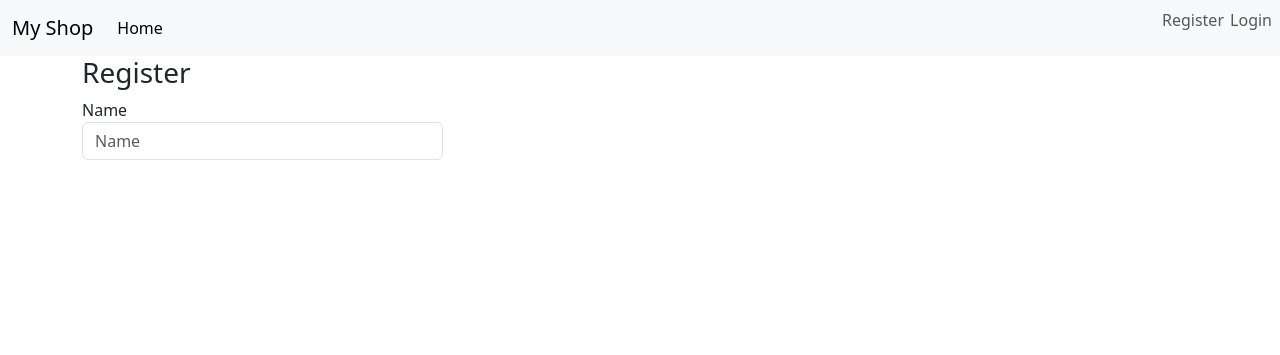
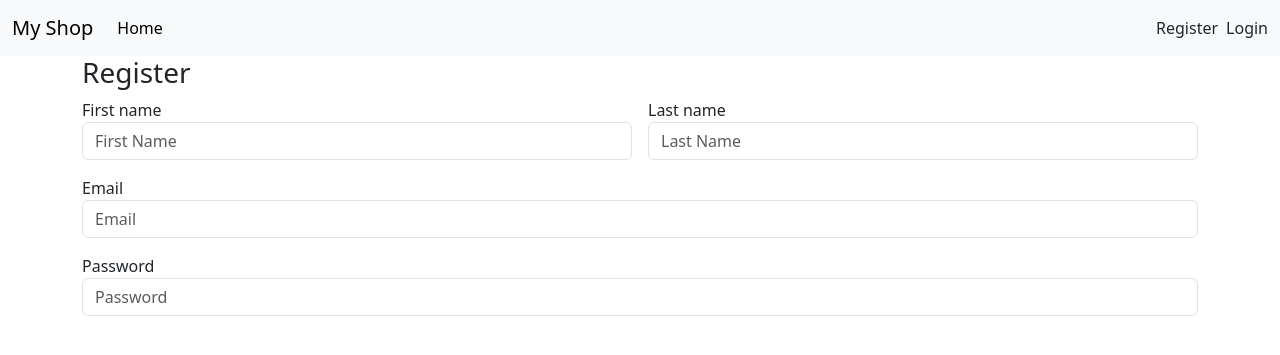
Before and after one commit to dusanivkovic/Shopping-Cart, a PHP site: page /register.php in a window 1280 px wide. Shown: the top 355 px of the page. Run offline with PHP 8.4, Linux system fonts and the light colour scheme.

Commit message:
Rendering input element on register file

```diff
--- a/app/forms/BaseInput.php
+++ b/app/forms/BaseInput.php
@@ -2,6 +2,7 @@
 namespace app\forms;
 abstract class BaseInput extends HtmlElement
 {
+    public string $type;
     public string $label;
     public string $name;
     public $for;
@@ -10,8 +11,9 @@ abstract class BaseInput extends HtmlElement
     public string $bootstrapClass;
     public string $id;
 
-    public function __construct(string $name, string $label = '', string $for ='', string $placeholder= '', string $value = '', string $bootstrapClass = 'col-md-4', string $id = '')
+    public function __construct(string $type, string $name, string $label = '', string $for ='', string $placeholder= '', string $value = '', string $bootstrapClass = 'col-md-4', string $id = '')
     {
+        $this->type = $type;
         $this->name = $name;
         $this->label = $label;
         $this->for = $for;
--- a/app/forms/TextInput.php
+++ b/app/forms/TextInput.php
@@ -4,6 +4,6 @@ class TextInput extends BaseInput
 {
     public function renderInput(): string
     {
-        return sprintf('<input type="text" id="nastavnik" name="%s" value="%s" class="form-control" placeholder="%s"></div>', $this->name, $this->value, $this->placeholder);
+        return sprintf('<input type="%s" id="nastavnik" name="%s" value="%s" class="form-control %s" placeholder="%s"></div>', $this->type, $this->name, $this->value, $this->bootstrapClass, $this->placeholder);
     }
 }
--- a/public/register.php
+++ b/public/register.php
@@ -4,7 +4,10 @@ require_once __DIR__ . '/../vendor/autoload.php';
 use app\forms\Form;
 use app\forms\TextInput;
 $form = new Form('registerController.php');
-$form->addElement(new TextInput('name', 'Name', 'name', 'Name'));
+$form->addElement(new TextInput('text', 'firstname', 'First name', 'firstName', 'First Name', '', 'col-md-6'));
+$form->addElement(new TextInput('text', 'lastname', 'Last name', 'lastName', 'Last Name', '', 'col-md-6'));
+$form->addElement(new TextInput('mail', 'email', 'Email', 'email', 'Email', '', 'col-12'));
+$form->addElement(new TextInput('password', 'password', 'Password', 'password', 'Password', '', 'col-12'));
 ?>
 <div class="container">
     <h3>Register</h3>
@@ -12,3 +15,5 @@ $form->addElement(new TextInput('name', 'Name', 'name', 'Name'));
     echo $form->render();
 ?>
 </div>
+<?php
+include_once __DIR__ . '/../view/footer.php';
--- a/view/header.php
+++ b/view/header.php
@@ -9,22 +9,24 @@
   <body>
     <nav class="navbar navbar-expand-lg bg-body-tertiary">
     <div class="container-fluid">
-        <a class="navbar-brand" href="#">My Shop</a>
+        <a class="navbar-brand" href="index.php">My Shop</a>
         <button class="navbar-toggler" type="button" data-bs-toggle="collapse" data-bs-target="#navbarNav" aria-controls="navbarNav" aria-expanded="false" aria-label="Toggle navigation">
         <span class="navbar-toggler-icon"></span>
         </button>
         <div class="collapse navbar-collapse" id="navbarNav">
             <ul class="navbar-nav">
                 <li class="nav-item">
-                <a class="nav-link active" aria-current="page" href="index.php">Home</a>
-                </li>
-                <li class="nav-item position-absolute top-0 end-0 mx-5">
-                <a class="nav-link" href="register.php">Register</a>
-                </li>
-                <li class="nav-item position-absolute top-0 end-0">
-                <a class="nav-link" href="#">Login</a>
+                  <a class="nav-link active" aria-current="page" href="index.php">Home</a>
                 </li>
             </ul>
         </div>
+        <div class="d-flex">
+          <span class="nav-item me-2">
+            <a class="nav-link" href="register.php">Register</a>
+          </span>
+          <span class="nav-item">
+            <a class="nav-link" href="#">Login</a>
+          </span>
+        </div>
     </div>
     </nav>
```
Also changed, not shown: app/forms/BaseSelect.php (deleted, +0 -29 lines), app/forms/Checkbox.php (deleted, +0 -13 lines), app/forms/DateInput.php (deleted, +0 -9 lines), app/forms/Radio.php (deleted, +0 -13 lines), app/forms/Select.php (deleted, +0 -12 lines).
